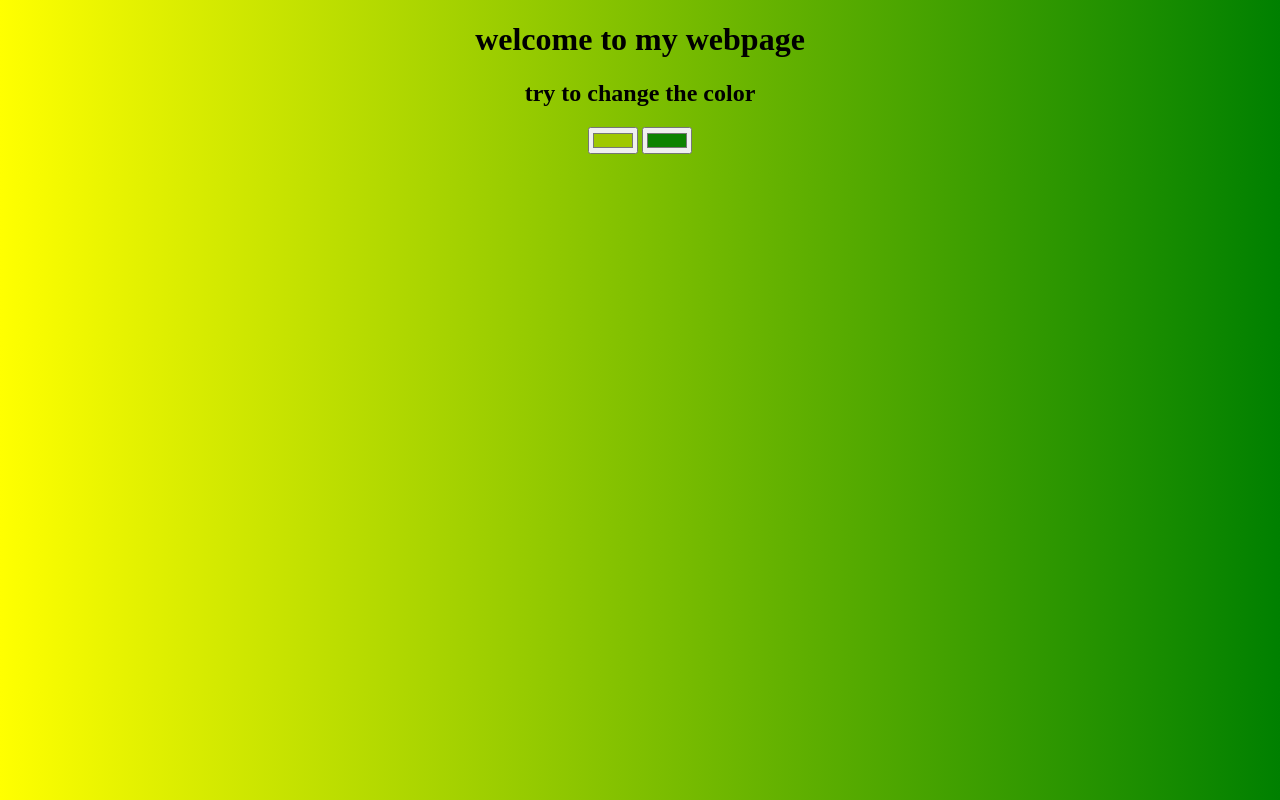
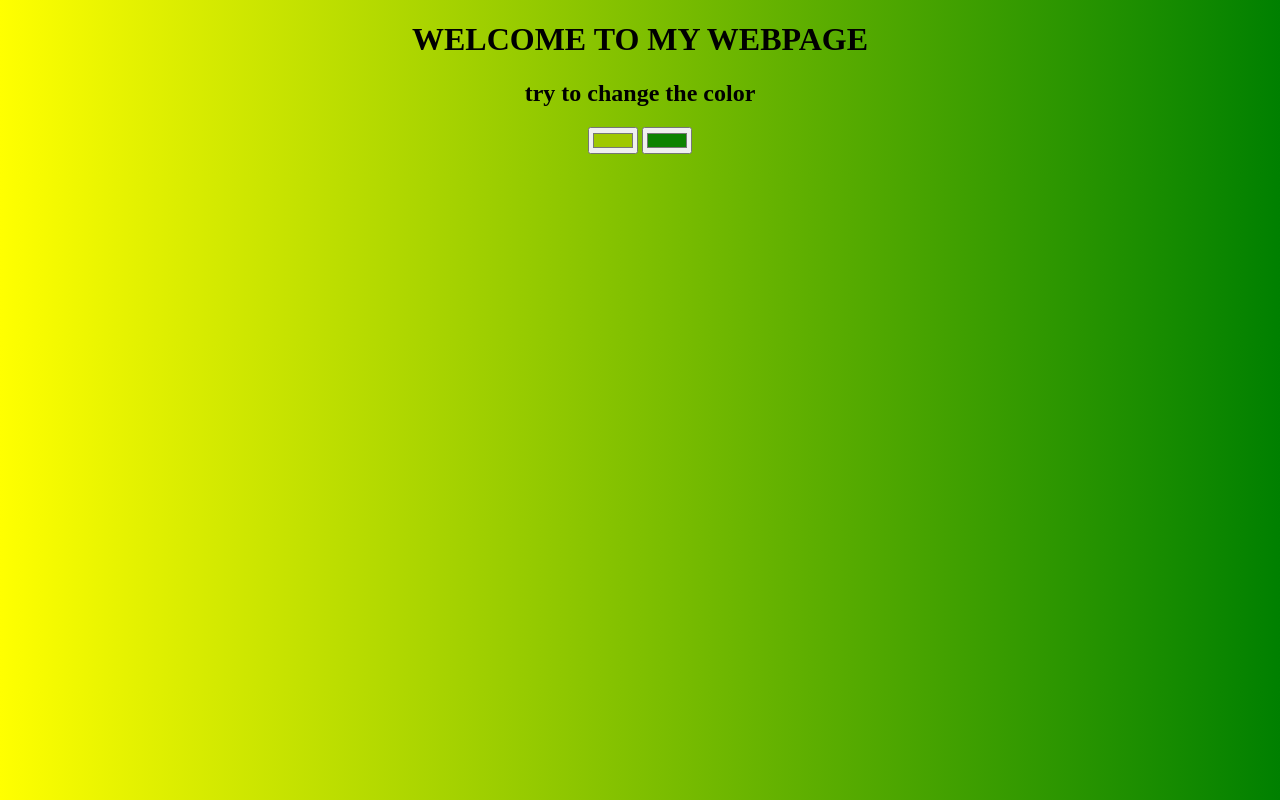
Before and after one commit to thiethaa/background-thiethaa.github.io, a plain HTML site: page index.html in a window 1280 px wide. Drawn offline with Linux system fonts and the light colour scheme.

Commit message:
uppercase title

```diff
--- a/index.html
+++ b/index.html
@@ -10,7 +10,7 @@
 
 <body id="gradient">
 
-    <h1>welcome to my webpage</h1>
+    <h1>WELCOME TO MY WEBPAGE</h1>
     <h2>try to change the color</h2>
 
 
```
